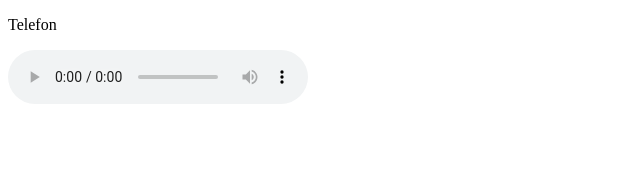
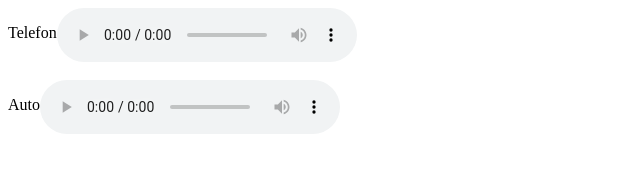
Before and after one commit to LksWllmnn/soundsPlayer_simple, a plain HTML site: page index.html in a window 1280 px wide. Shown: the whole page, without its empty margins (0-640 px from the left). Drawn offline with Linux system fonts and the light colour scheme.

Commit message:
changed styling

```diff
--- a/index.html
+++ b/index.html
@@ -4,12 +4,24 @@
   <meta charset="UTF-8">
   <meta http-equiv="X-UA-Compatible" content="IE=edge">
   <meta name="viewport" content="width=device-width, initial-scale=1.0">
-  <title>Document</title>
+  <title>Simple Sounds Player</title>
 </head>
 <body>
-  <p>Telefon</p>
-  <audio controls>
-    <source src="./src/media/Telephone.mp3" type="audio/mpeg">
-  </audio>
+
+
+  <div style="display: flex;">
+    <p>Telefon</p>
+    <audio controls>
+      <source src="./src/media/Telephone.mp3" type="audio/mpeg">
+    </audio>
+  </div>
+  <br>
+  <div style="display: flex;">
+    <p>Auto</p>
+    <audio controls>
+      <source src="./src/media/Car.mp3" type="audio/mpeg">
+    </audio>
+  </div>
+
 </body>
 </html>
```
Also changed, not shown: 1 other file.
